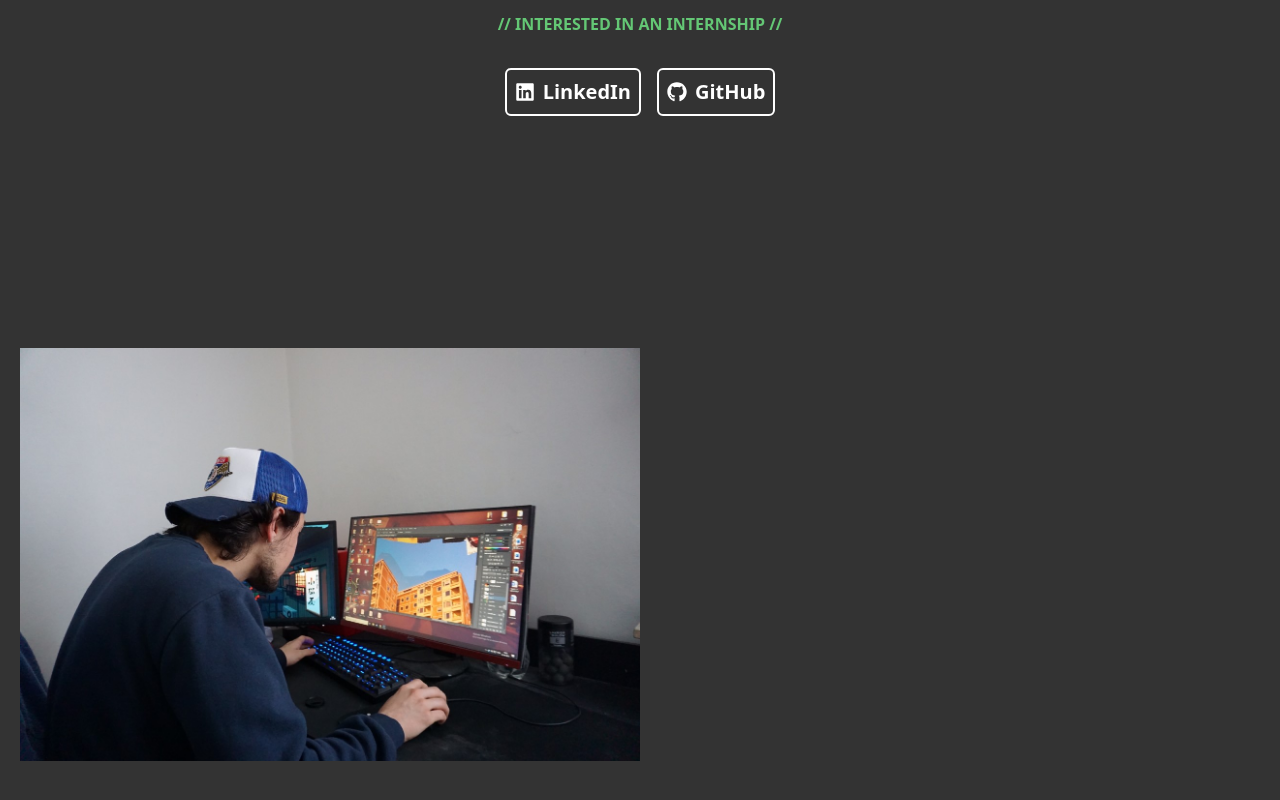
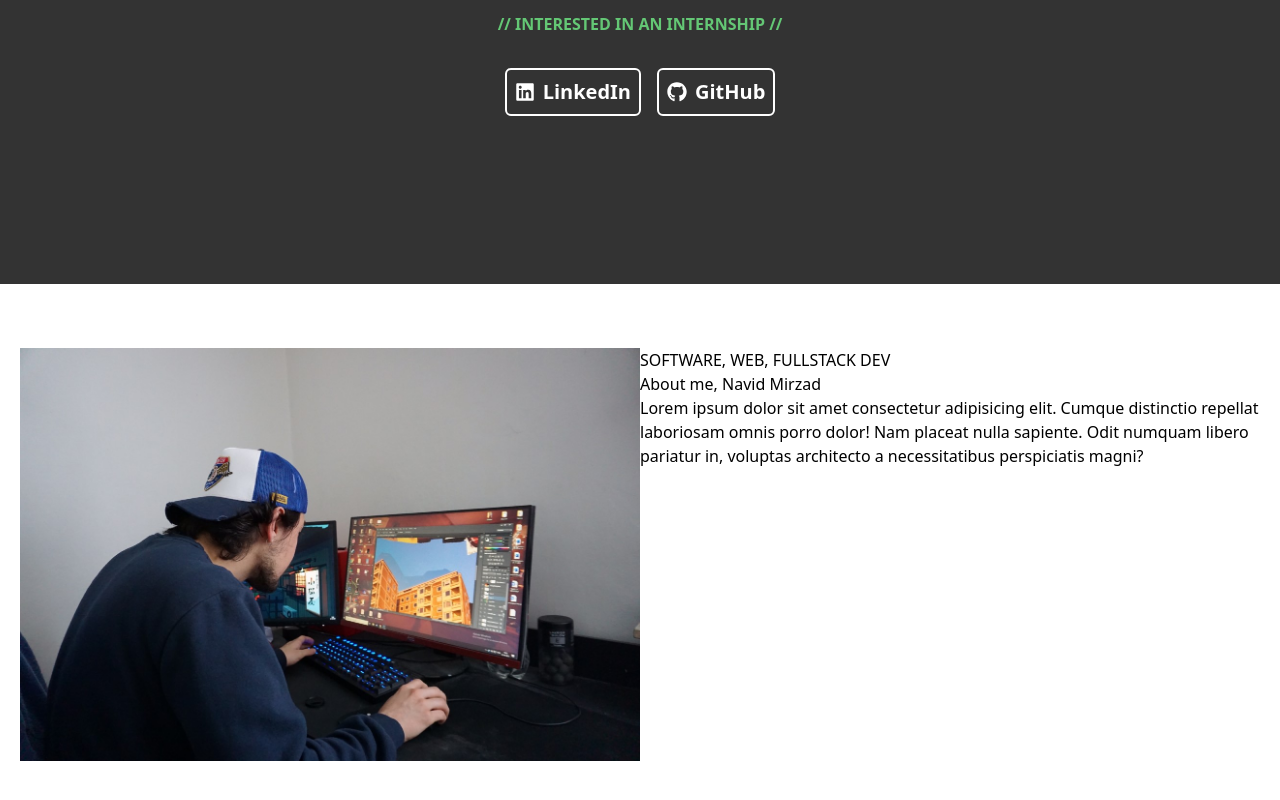
Before and after one commit to navidmirzad/nm-react-portfolio, a React (Create React App) app: page / in a window 1280 px wide. Shown: the part 516-1316 px from the top of the page. Built offline with nearby package versions, Linux system fonts and the light colour scheme.

Commit message:
about almost done

```diff
--- a/src/components/About.jsx
+++ b/src/components/About.jsx
@@ -3,9 +3,16 @@ import nav from '../assets/nav.jpg'
 
 const About = () => {
   return (
-    <div className='w-full bg-[#ff8045 py-16 px-4]'>
+    <div className='w-full bg-[#ffffff] py-16 px-4'>
         <div className='max-w-[1240px] mx-auto grid md:grid-cols-2'>
             <img src={nav} alt="/" />
+            <div>
+              <p>SOFTWARE, WEB, FULLSTACK DEV</p>
+              <h1>About me, Navid Mirzad</h1>
+              <p>Lorem ipsum dolor sit amet consectetur adipisicing elit.
+                Cumque distinctio repellat laboriosam omnis porro dolor! Nam placeat nulla sapiente.
+                Odit numquam libero pariatur in, voluptas architecto a necessitatibus perspiciatis magni?</p>
+            </div>
         </div>
     </div>
   )
```
